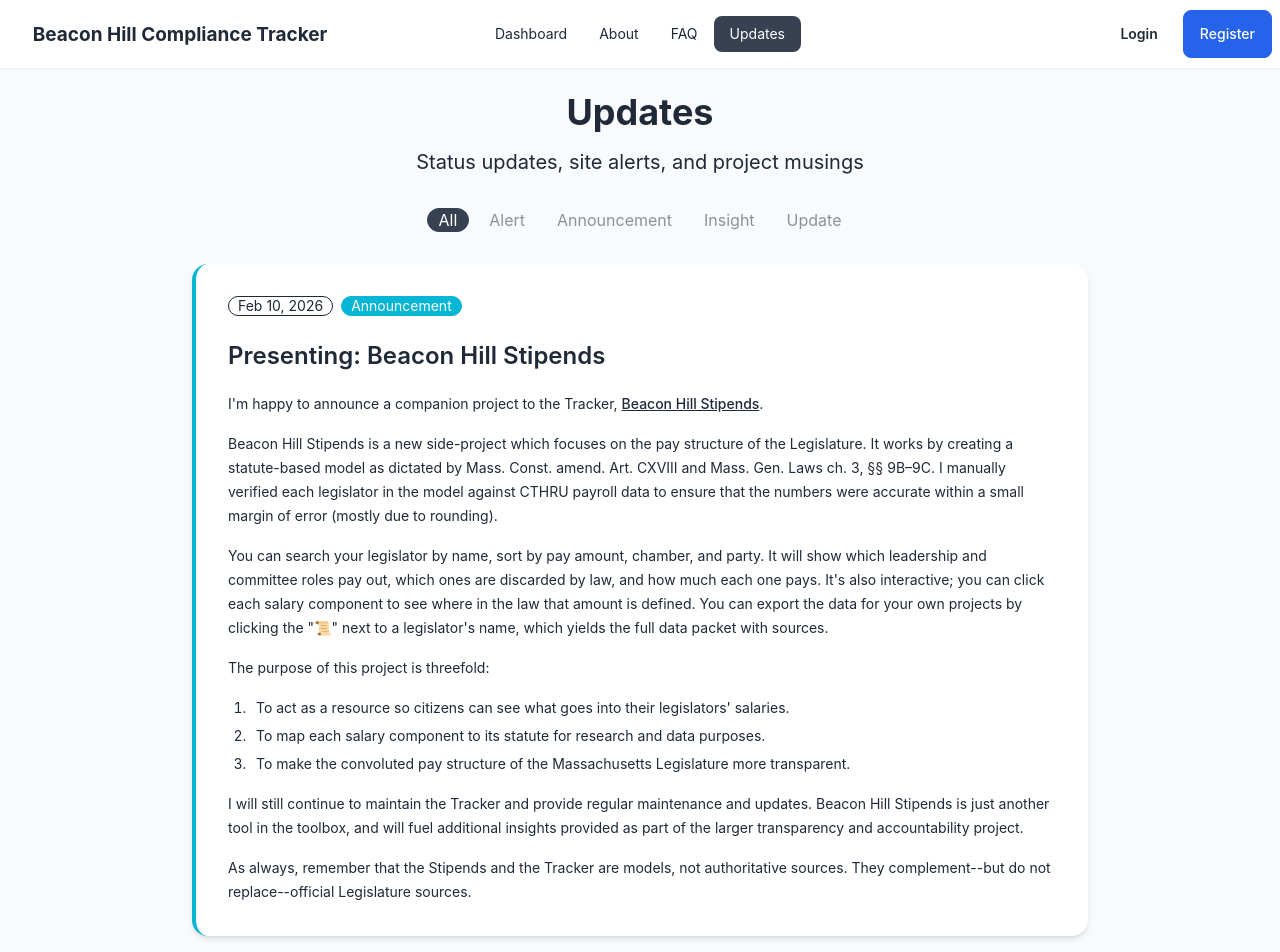
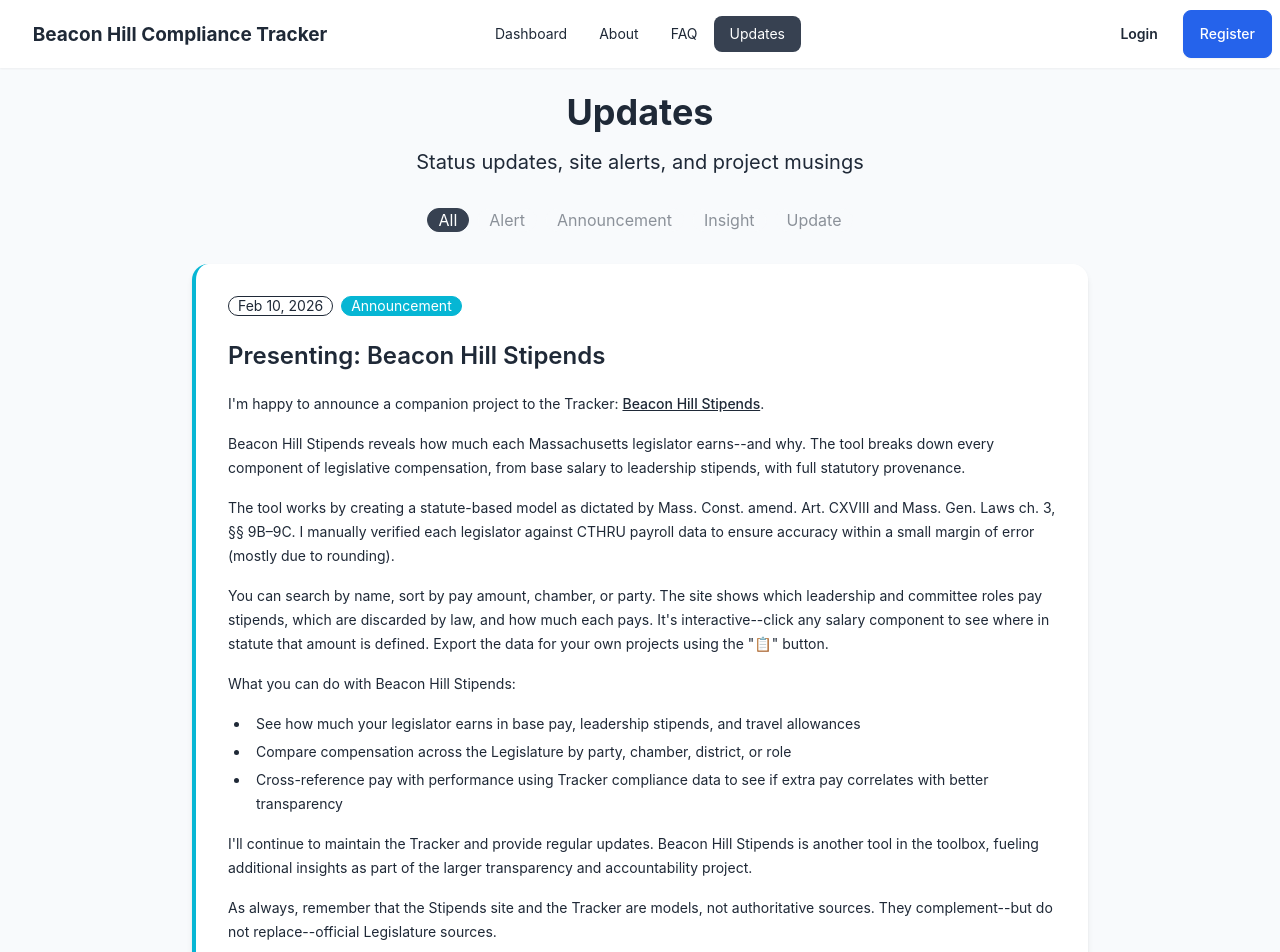
Before and after one commit to arbowl/beacon-hill-tracker, a React (Vite) app in the folder frontend/: page /updates in a window 1280 px wide. Shown: the top 952 px of the page. Built offline with nearby package versions, Linux system fonts and the light colour scheme.

Commit message:
Improve latest announcement

```diff
--- a/frontend/src/data/updates.ts
+++ b/frontend/src/data/updates.ts
@@ -241,20 +241,24 @@ As always, thank you for your interest and support. All changes to the algorithm
     date: '2026-02-10',
     title: 'Presenting: Beacon Hill Stipends',
     content: `
-I'm happy to announce a companion project to the Tracker, [Beacon Hill Stipends](https://beaconhillstipends.org/).
+I'm happy to announce a companion project to the Tracker: [Beacon Hill Stipends](https://beaconhillstipends.org/).
 
-Beacon Hill Stipends is a new side-project which focuses on the pay structure of the Legislature. It works by creating a statute-based model as dictated by Mass. Const. amend. Art. CXVIII and Mass. Gen. Laws ch. 3, §§ 9B–9C. I manually verified each legislator in the model against CTHRU payroll data to ensure that the numbers were accurate within a small margin of error (mostly due to rounding).
+Beacon Hill Stipends reveals how much each Massachusetts legislator earns--and why. The tool breaks down every component of legislative compensation, from base salary to leadership stipends, with full statutory provenance.
 
-You can search your legislator by name, sort by pay amount, chamber, and party. It will show which leadership and committee roles pay out, which ones are discarded by law, and how much each one pays. It's also interactive; you can click each salary component to see where in the law that amount is defined. You can export the data for your own projects by clicking the "📜" next to a legislator's name, which yields the full data packet with sources.
+The tool works by creating a statute-based model as dictated by Mass. Const. amend. Art. CXVIII and Mass. Gen. Laws ch. 3, §§ 9B–9C. I manually verified each legislator against CTHRU payroll data to ensure accuracy within a small margin of error (mostly due to rounding).
 
-The purpose of this project is threefold:
-1. To act as a resource so citizens can see what goes into their legislators' salaries.
-2. To map each salary component to its statute for research and data purposes.
-3. To make the convoluted pay structure of the Massachusetts Legislature more transparent.
+You can search by name, sort by pay amount, chamber, or party. The site shows which leadership and committee roles pay stipends, which are discarded by law, and how much each pays. It's interactive--click any salary component to see where in statute that amount is defined. Export the data for your own projects using the "📋" button.
 
-I will still continue to maintain the Tracker and provide regular maintenance and updates. Beacon Hill Stipends is just another tool in the toolbox, and will fuel additional insights provided as part of the larger transparency and accountability project.
+What you can do with Beacon Hill Stipends:
+- See how much your legislator earns in base pay, leadership stipends, and travel allowances
+- Compare compensation across the Legislature by party, chamber, district, or role
+- Cross-reference pay with performance using Tracker compliance data to see if extra pay correlates with better transparency
 
-As always, remember that the Stipends and the Tracker are models, not authoritative sources. They complement--but do not replace--official Legislature sources.`,
+I'll continue to maintain the Tracker and provide regular updates. Beacon Hill Stipends is another tool in the toolbox, fueling additional insights as part of the larger transparency and accountability project.
+
+As always, remember that the Stipends site and the Tracker are models, not authoritative sources. They complement--but do not replace--official Legislature sources.
+
+Explore legislative compensation at [beaconhillstipends.org](https://beaconhillstipends.org/).`,
     type: 'announcement',
   }
 ]
```
